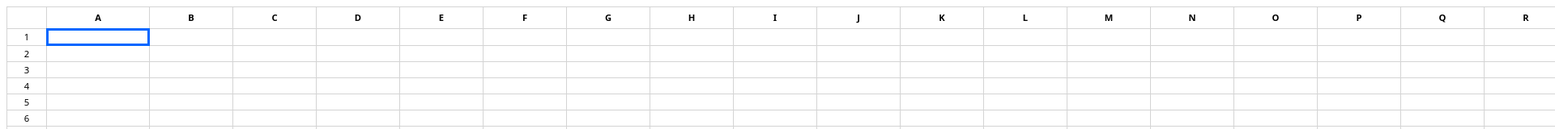
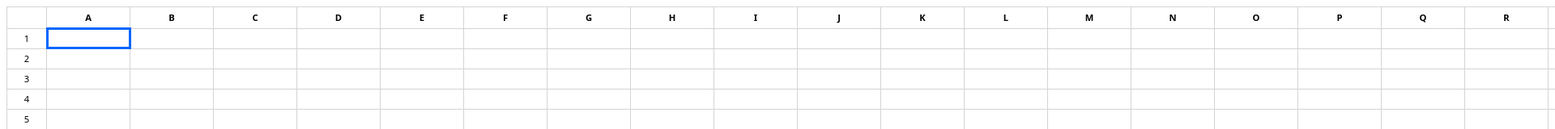
Before and after one commit to rammuthukumar1512/excel-sheet, a website built with Vite: page index.html in a window 1280 px wide. Shown: the top 160 px of the page at 81% size, 1920 px wide, since content can reach past the window. Built offline with nearby package versions, Linux system fonts and the light colour scheme.

Commit message:
second commit

```diff
--- a/src/styles/app.css
+++ b/src/styles/app.css
@@ -1,7 +1,7 @@
 .input-cell {
   outline: 3px solid #0066ff !important;
   outline-offset: -2px;
-  line-height: 1.2;
+  /* line-height: 1.2; */
 }
 .inp-field-parent {
   box-sizing: border-box;
@@ -23,12 +23,12 @@
 }
 .table-sheet th,td {
  border: 1px solid rgb(212, 212, 212);
+ box-sizing: border-box;
 }
 .table-sheet:focus {
   outline: none;
   border: none;
 }
-
 .thead-padding {
     padding: 0.8rem 0;
 }
@@ -36,18 +36,17 @@
   width: 30px;
 }
 .normal-cell {
-  height: 20px;
+  /* width: 100%; */
+  height: 22px;
   overflow: hidden;
 }
 .editable-cell {
-  min-height: 20px;
-  font-size: 14px;
+  /* background-color: #0066ff; */
+  min-height: inherit;
   box-sizing: border-box;
-  background: white;
-  padding: 2px 8px 0px 4px;
-  padding-right: 20px;
-  display: flex;
-  align-items: center;
+  background-color: white;
+  /* padding: 2px 2px 0px 4px; */
+  /* padding-right: 20px;      */
   z-index: 1;
   overflow: hidden;
   overflow-wrap: break-word;
@@ -57,6 +56,13 @@
 }
 .edit-cell {
   width: 100%;
+  min-height: 22px;
+  font-size: 14px;
+  padding-left: 4px;
+  display: flex;
+  align-items: center;
   border: none;
   outline: none;
+  box-sizing: border-box;
+  /* background-color: aqua; */
 }
```
